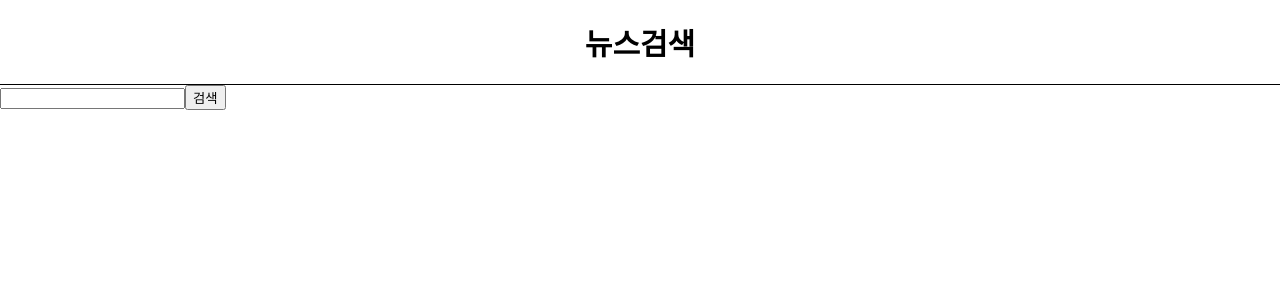
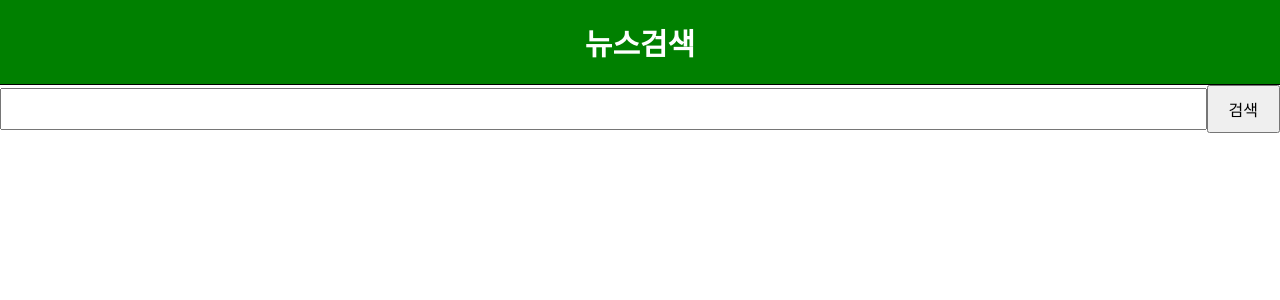
Before and after one commit to JJamVa/fintech, a React (Create React App) app in the folder Fintech_Project/fintech/: page /news in a window 1280 px wide. Shown: the top 300 px of the page. Built offline with nearby package versions, Linux system fonts and the light colour scheme.

Commit message:
news component 디자인 및 수정

```diff
--- a/Fintech_Project/fintech/src/components/News/HeaderTitle.js
+++ b/Fintech_Project/fintech/src/components/News/HeaderTitle.js
@@ -1,18 +1,22 @@
-import React from 'react'
-import styled from "styled-components";
+import React from 'react';
+import styled, { css } from 'styled-components';
 
-const HeaderBlock = styled.div`
+const headerStyles = css`
   padding: 20px;
   font-size: 30px;
   font-weight: bold;
   text-align: center;
   border-bottom: 1px solid #000;
+  background-color: green;
+  color: white;
+`;
+
+const HeaderBlock = styled.div`
+  ${headerStyles}
 `;
 
 const HeaderTitle = ({ title }) => {
-    return (
-        <HeaderBlock>{title}</HeaderBlock>
-    )
-}
+  return <HeaderBlock>{title}</HeaderBlock>;
+};
 
-export default HeaderTitle
+export default HeaderTitle;
--- a/Fintech_Project/fintech/src/components/News/SearchInput.js
+++ b/Fintech_Project/fintech/src/components/News/SearchInput.js
@@ -1,12 +1,31 @@
-import React from 'react'
+import React from 'react';
+import styled from 'styled-components';
+
+const SearchContainer = styled.div`
+  display: flex;
+  justify-content: center;
+  align-items: center;
+  margin-bottom: 20px;
+`;
+
+const SearchInputBox = styled.input`
+  padding: 10px;
+  font-size: 16px;
+  flex: 1;
+`;
+
+const SearchButton = styled.button`
+  padding: 10px 20px;
+  font-size: 16px;
+`;
 
 const SearchInput = ({ handleChange, handleClick }) => {
-    return (
-        <div>
-            <input onChange={handleChange}></input>
-            <button onClick={handleClick}>검색</button>
-        </div>
-    )
-}
+  return (
+    <SearchContainer>
+      <SearchInputBox onChange={handleChange} />
+      <SearchButton onClick={handleClick}>검색</SearchButton>
+    </SearchContainer>
+  );
+};
 
-export default SearchInput
+export default SearchInput;
```
